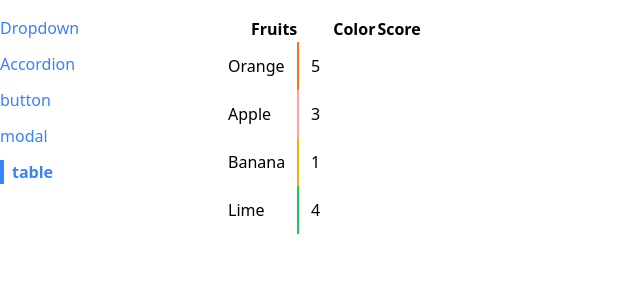
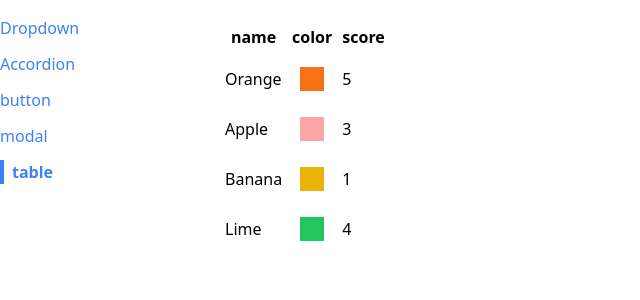
Before and after one commit to mohammadhoseinbaba/Comps, a React (Create React App) app: page /tablepage in a window 1280 px wide. Shown: the top 300 px of the page, without its empty margins (0-640 px from the left). Built offline with nearby package versions, Linux system fonts and the light colour scheme.

Commit message:
auto table config

```diff
--- a/src/Components/Table.js
+++ b/src/Components/Table.js
@@ -1,27 +1,32 @@
-function Table({fruits}){
 
-const renderedfruits = fruits.map((fruit)=>{
+function Table({fruits , config , keyFN}){
+
+
+    const renderedHeaders=config.map((column)=>{
+    return <th key={column.label}>{column.lable}</th>
+  })
+
+
+const renderedfruits = fruits.map((rowdata)=>{
+    const renderedcolumns = config.map((column)=>{
+        return <td key={column.lable}>{column.render(rowdata)}</td>
+    }
+        )
 return(
 
-    <tr className="border-b" key={fruit.name}>
-        <td className="p-3">{fruit.name}</td>
-        <td className={fruit.color}></td>
-        <td className="p-3">{fruit.score}</td>
+    <tr className="border-b" key={keyFN}>
+{renderedcolumns}
     </tr>
 )
 
 })
 return (
-    <tabel >
+    <tabel className='table-auto border-spacing-2'>
         <thead>
-    <tr>
-        <th>Fruits</th>
-        <th>Color</th>
-        <th>Score</th>
-    </tr>
+        <tr className="border-b-2">{renderedHeaders}</tr>
     </thead>
     <tbody>
-    <div>{renderedfruits}</div>
+    {renderedfruits}
     </tbody>
     </tabel>
   )}
--- a/src/Pages/TablePage.js
+++ b/src/Pages/TablePage.js
@@ -8,7 +8,21 @@
 {name:'Banana' , color:'bg-yellow-500',score:1},
 {name:'Lime' , color:'bg-green-500',score:4}
     ]
+const config=[
+   {lable:'name',
+    render : (fruit)=>fruit.name
+   },
+   {lable:'color',
+    render :(fruit)=> <div className={`p-3 m-2 ${fruit.color}`}/>
+   },
+   {lable:'score',
+    render:(fruit)=>fruit.score
+   }
+]
 
-    return <div><Table fruits={fruits}/></div>
+const keyFN=(fruit)=>{
+return fruit.name
+}
+    return <div><Table fruits={fruits} config={config} keyFN={keyFN}/></div>
 }
 export default TablePage
```
Also changed, not shown: src/Components/Button1.js (deleted).
